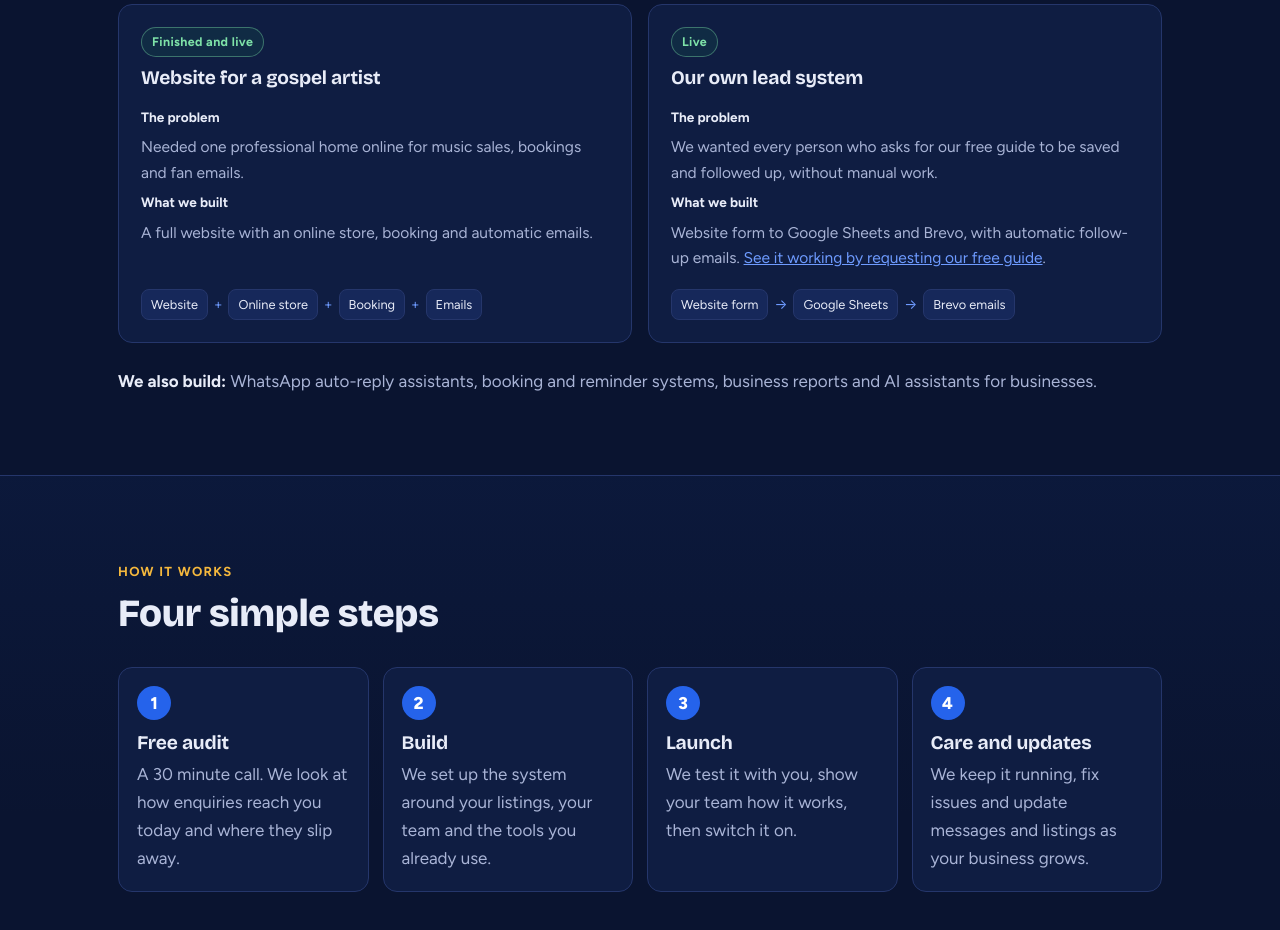
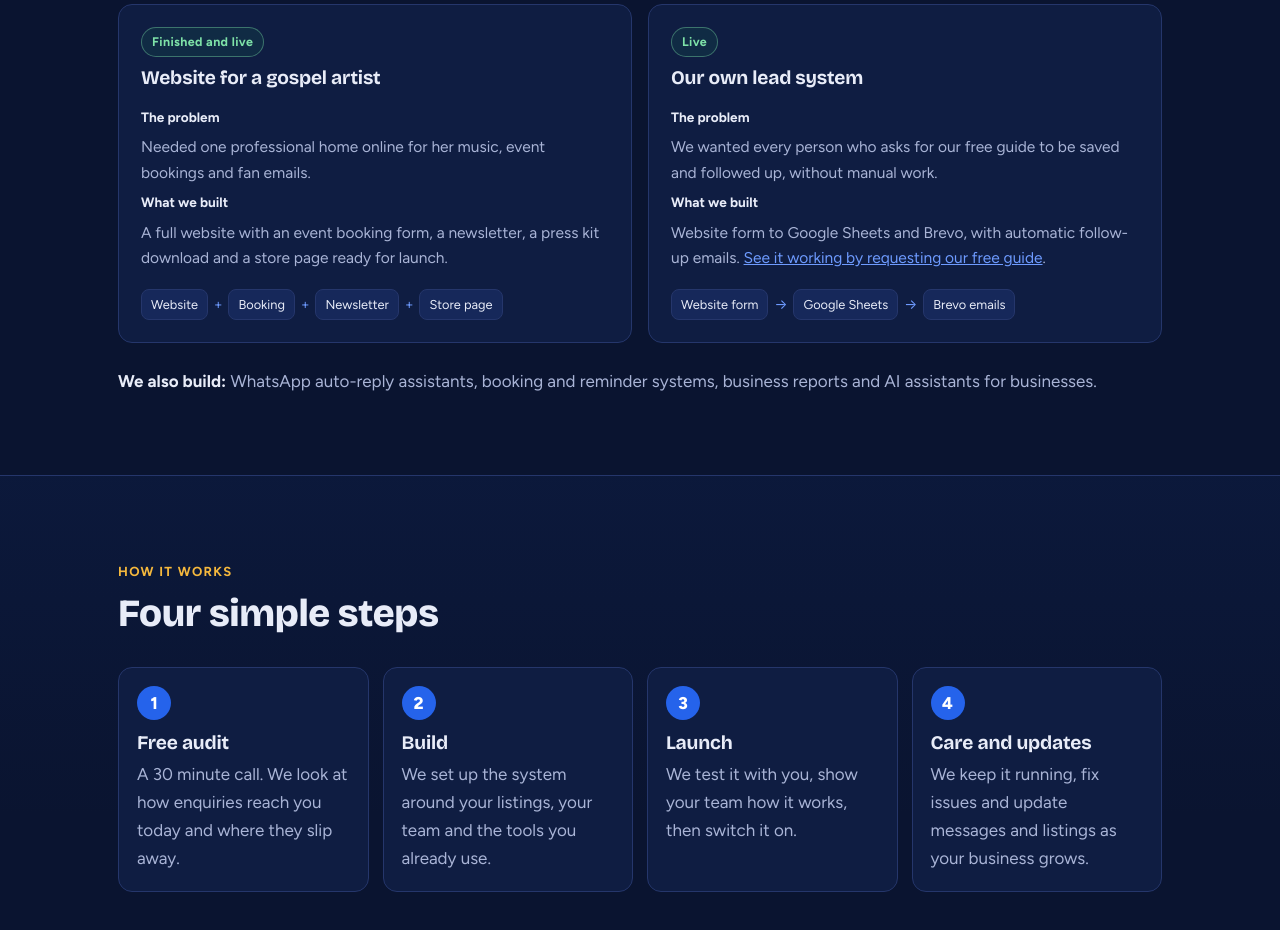
Before and after one commit to autominds-ai/autominds-ai.github.io, a plain HTML site: page index.html in a window 1280 px wide. Shown: the part 2660-3590 px from the top of the page. Drawn offline with nearby package versions, Linux system fonts and the light colour scheme.

Commit message:
Describe gospel artist site without claiming a live store
The client's store page is built but not launched yet, so the work card
now lists booking, newsletter, press kit and a store page ready for launch.

Co-Authored-By: Claude Opus 5.5 <noreply@anthropic.com>

```diff
--- a/index.html
+++ b/index.html
@@ -224,10 +224,10 @@
             <span class="status status-live">Finished and live</span>
             <h3>Website for a gospel artist</h3>
             <dl>
-              <dt>The problem</dt><dd>Needed one professional home online for music sales, bookings and fan emails.</dd>
-              <dt>What we built</dt><dd>A full website with an online store, booking and automatic emails.</dd>
+              <dt>The problem</dt><dd>Needed one professional home online for her music, event bookings and fan emails.</dd>
+              <dt>What we built</dt><dd>A full website with an event booking form, a newsletter, a press kit download and a store page ready for launch.</dd>
             </dl>
-            <div class="flow" aria-label="Parts: website, online store, booking, email automation"><span>Website</span><i aria-hidden="true">+</i><span>Online store</span><i aria-hidden="true">+</i><span>Booking</span><i aria-hidden="true">+</i><span>Emails</span></div>
+            <div class="flow" aria-label="Parts: website, booking form, newsletter, store page"><span>Website</span><i aria-hidden="true">+</i><span>Booking</span><i aria-hidden="true">+</i><span>Newsletter</span><i aria-hidden="true">+</i><span>Store page</span></div>
           </article>
           <article class="card work-card">
             <span class="status status-live">Live</span>
```
